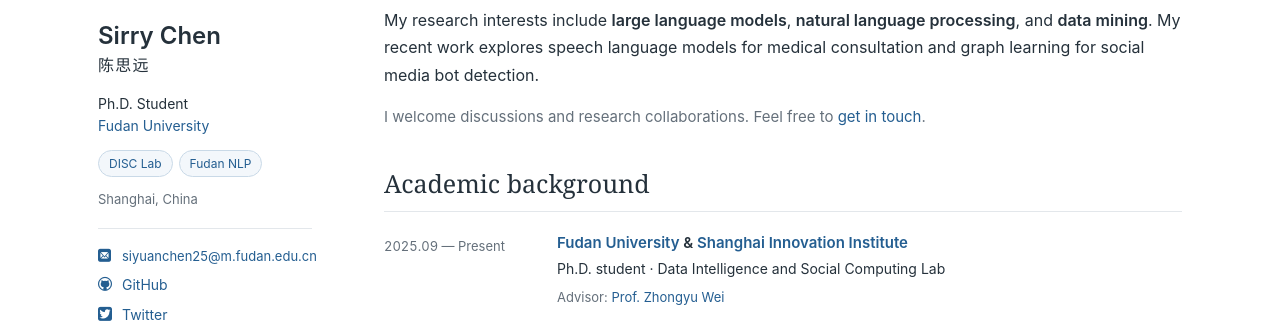
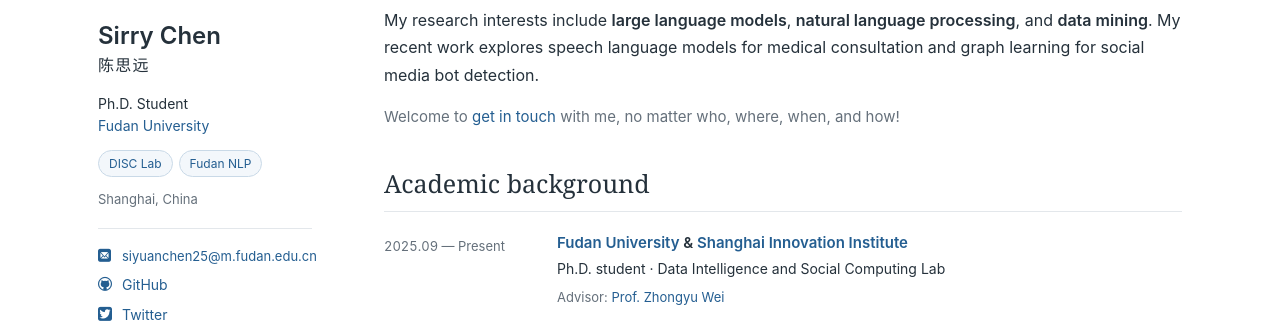
Before and after one commit to SirryChen/SirryChen.github.io, a Jekyll site: the page built from index.md, in a window 1280 px wide and 1185 px high. Shown: the part 309-632 px from the top of the window. Built offline with Jekyll 4.4.1, drawn with Linux system fonts in a browser that asks for light colours; comment, search, counter and statistics services are not loaded.

Commit message:
Update homepage contact invitation

```diff
--- a/index.md
+++ b/index.md
@@ -8,7 +8,7 @@
   <p>I am <strong>Sirry Chen <span lang="zh">(陈思远)</span></strong>, a Ph.D. student at <strong><a href="https://www.fudan.edu.cn/">Fudan University</a></strong>, advised by <a href="http://www.fudan-disc.com/people/zywei">Prof. Zhongyu Wei <span lang="zh">(魏忠钰)</span></a>. I work with the <a href="http://www.fudan-disc.com/">Data Intelligence and Social Computing Lab</a> and <a href="https://www.sii.edu.cn/czrl/list.htm">Shanghai Innovation Institute</a>.</p>
   <p>I received my bachelor's degree from <strong>Nanjing University of Aeronautics and Astronautics</strong> in 2025, where I was advised by <a href="https://lipiji.com/">Prof. Piji Li <span lang="zh">(李丕绩)</span></a>.</p>
   <p>My research interests include <strong>large language models</strong>, <strong>natural language processing</strong>, and <strong>data mining</strong>. My recent work explores speech language models for medical consultation and graph learning for social media bot detection.</p>
-  <p class="contact-note">I welcome discussions and research collaborations. Feel free to <a href="mailto:{{ site.owner.email }}">get in touch</a>.</p>
+  <p class="contact-note">Welcome to <a href="mailto:{{ site.owner.email }}">get in touch</a> with me, no matter who, where, when, and how!</p>
 </section>
 
 <section id="education" class="home-section">
```
